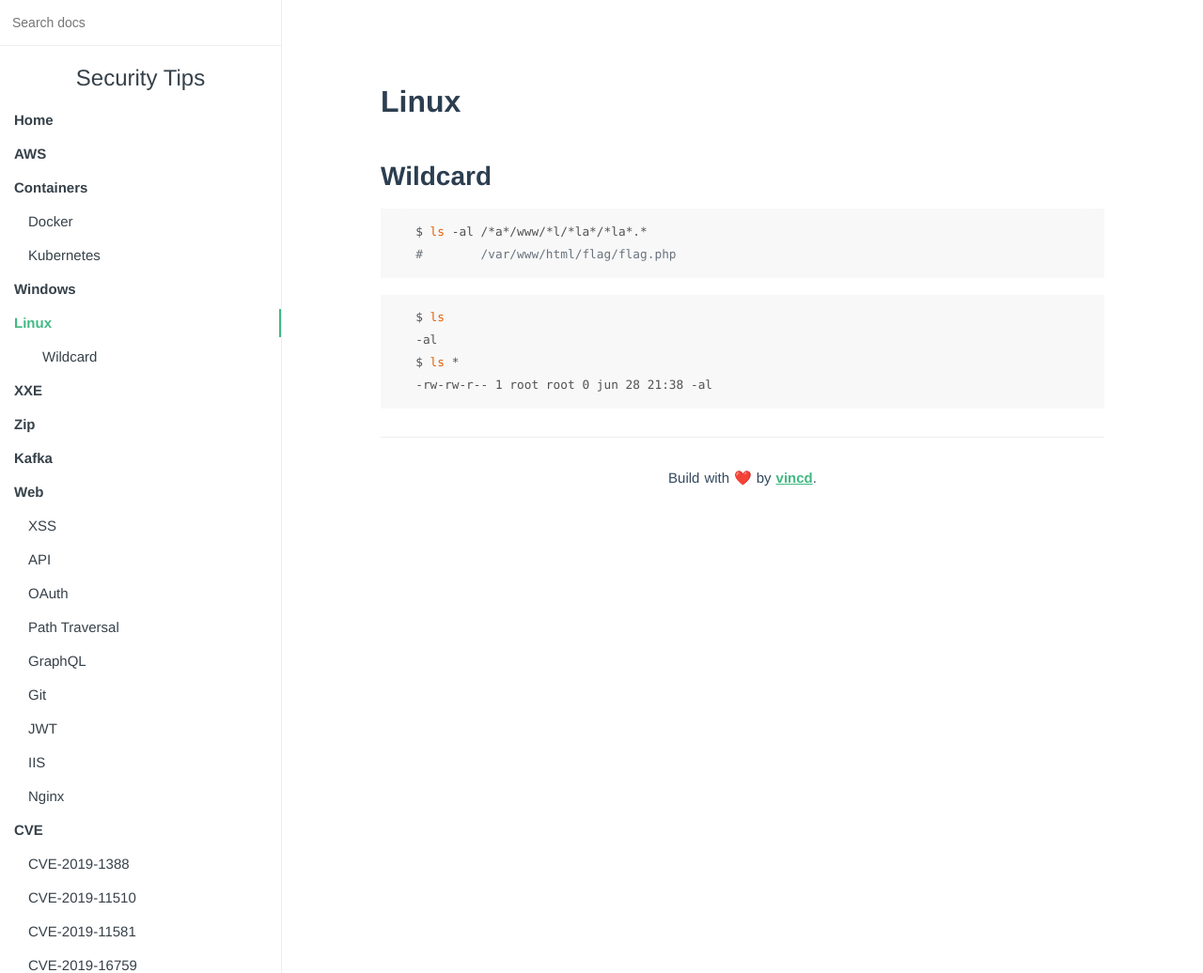
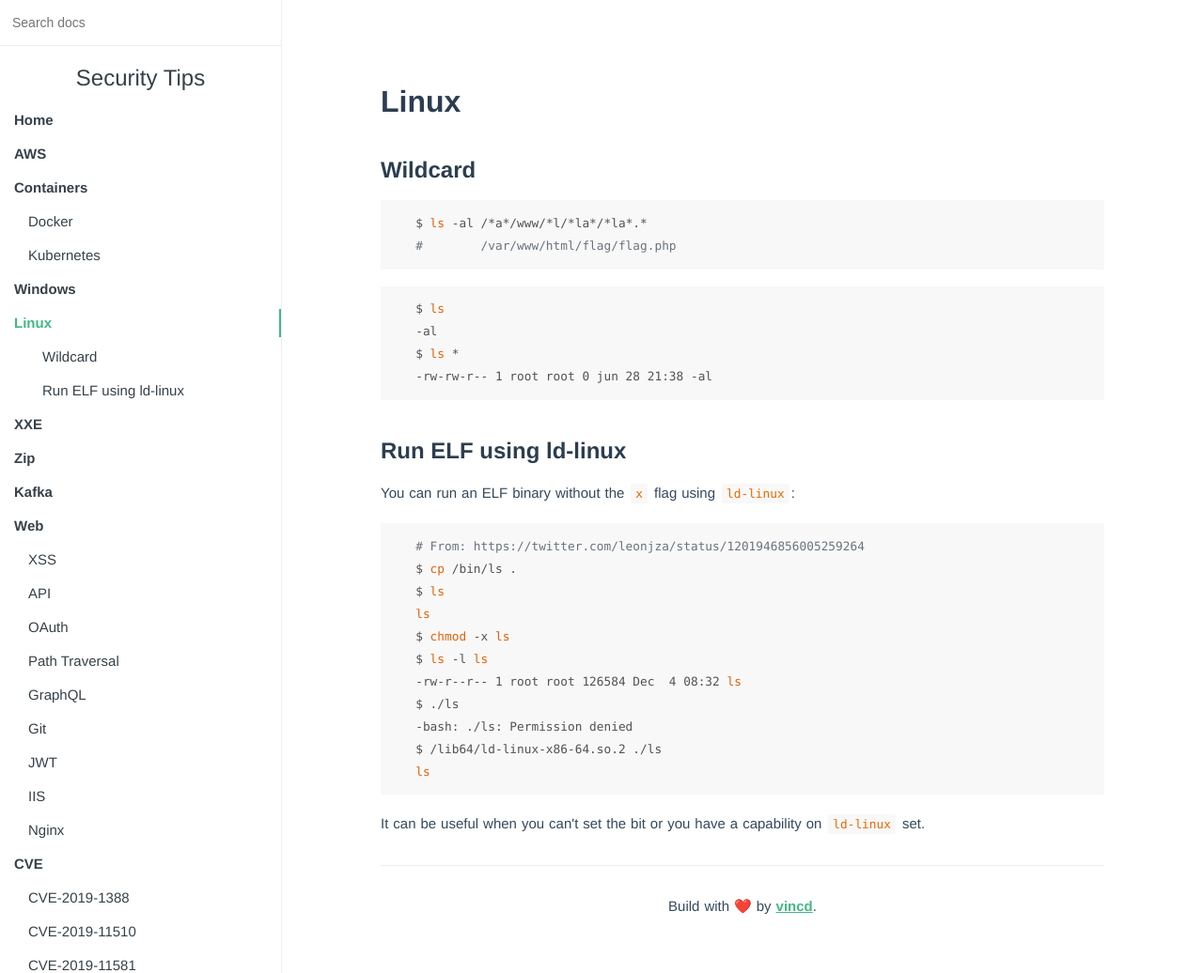
Before and after one commit to vincd/security-tips, an MkDocs documentation site: the page built from docs/linux.md, in a window 1280 px wide and 1036 px high. Shown: the whole window at 94% size. Built offline with MkDocs 1.6.1, drawn with Linux system fonts in a browser that asks for light colours; nearby versions of some CDN libraries.

Commit message:
Add Run ELF using ld-linux tip

````diff
--- a/docs/linux.md
+++ b/docs/linux.md
@@ -1,7 +1,7 @@
 Linux
 =====
 
-## Wildcard
+### Wildcard
 
 ```bash
 $ ls -al /*a*/www/*l/*la*/*la*.*
@@ -14,3 +14,24 @@ $ ls
 $ ls *
 -rw-rw-r-- 1 root root 0 jun 28 21:38 -al
 ```
+
+
+### Run ELF using ld-linux
+
+You can run an ELF binary without the `x` flag using `ld-linux`:
+
+```bash
+# From: https://twitter.com/leonjza/status/1201946856005259264
+$ cp /bin/ls .
+$ ls
+ls
+$ chmod -x ls
+$ ls -l ls
+-rw-r--r-- 1 root root 126584 Dec  4 08:32 ls
+$ ./ls
+-bash: ./ls: Permission denied
+$ /lib64/ld-linux-x86-64.so.2 ./ls
+ls
+```
+
+It can be useful when you can't set the bit or you have a capability on `ld-linux` set.
````
